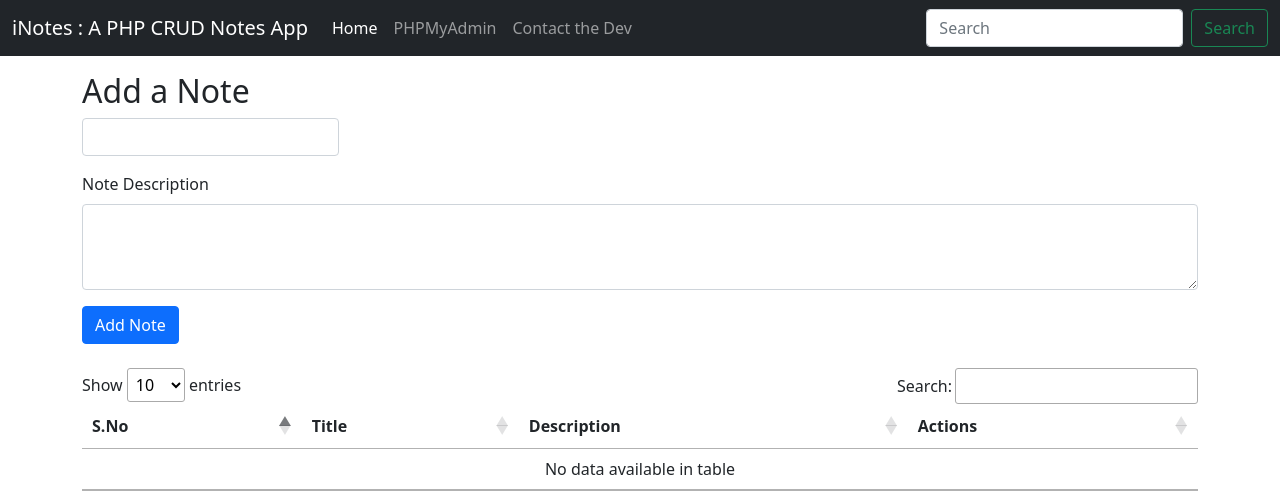
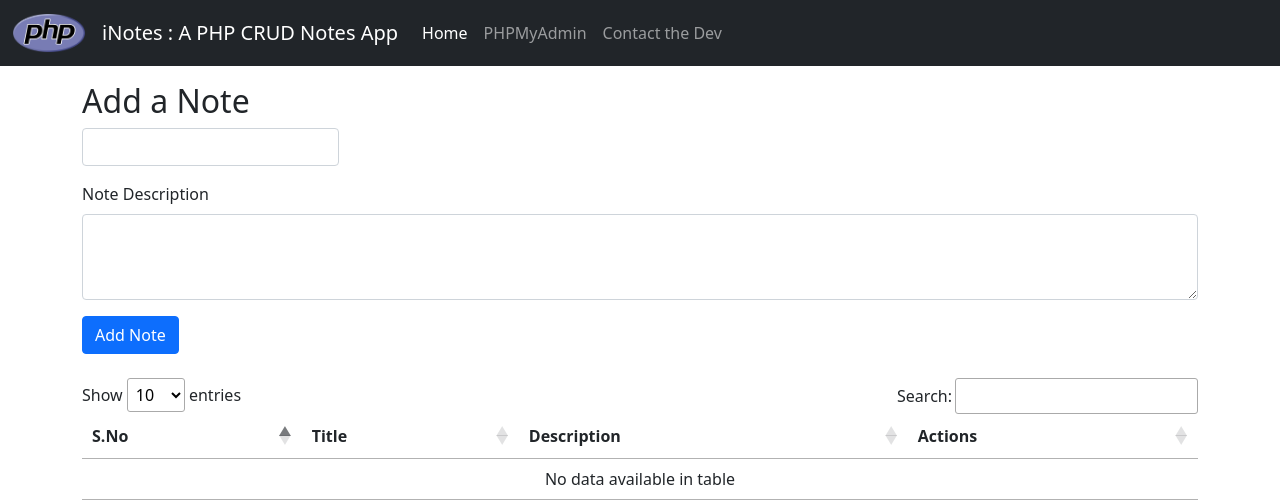
Before and after one commit to SubhanRaj/iNotes, a PHP site: page /iNotes/ in a window 1280 px wide. Shown: the top 500 px of the page. Run offline with PHP 8.4, Linux system fonts and the light colour scheme; data that the repository does not hold is empty; some libraries are stand-ins or nearby versions.

Commit message:
Added Logo header and removed search bar

```diff
--- a/index.php
+++ b/index.php
@@ -122,6 +122,9 @@ if ($_SERVER['REQUEST_METHOD'] == 'POST') {
     </div>
     <nav class="navbar navbar-expand-lg navbar-dark bg-dark">
         <div class="container-fluid">
+            <a class="navbar-brand" href="http://localhost/iNotes">
+                <img src="iNotes.png" alt="" height="40px">
+            </a>
             <a class="navbar-brand" href="http://localhost/iNotes">iNotes : A PHP CRUD Notes App</a>
             <button class="navbar-toggler" type="button" data-bs-toggle="collapse" data-bs-target="#navbarSupportedContent" aria-controls="navbarSupportedContent" aria-expanded="false" aria-label="Toggle navigation">
                 <span class="navbar-toggler-icon"></span>
@@ -138,10 +141,6 @@ if ($_SERVER['REQUEST_METHOD'] == 'POST') {
                         <a class="nav-link" href="https://masterofcosmos.com" target="_blank">Contact the Dev</a>
                     </li>
                 </ul>
-                <form class="d-flex">
-                    <input class="form-control me-2" type="search" placeholder="Search" aria-label="Search">
-                    <button class="btn btn-outline-success" type="submit">Search</button>
-                </form>
             </div>
         </div>
     </nav>
```
Also changed, not shown: iNotes.png (added).
